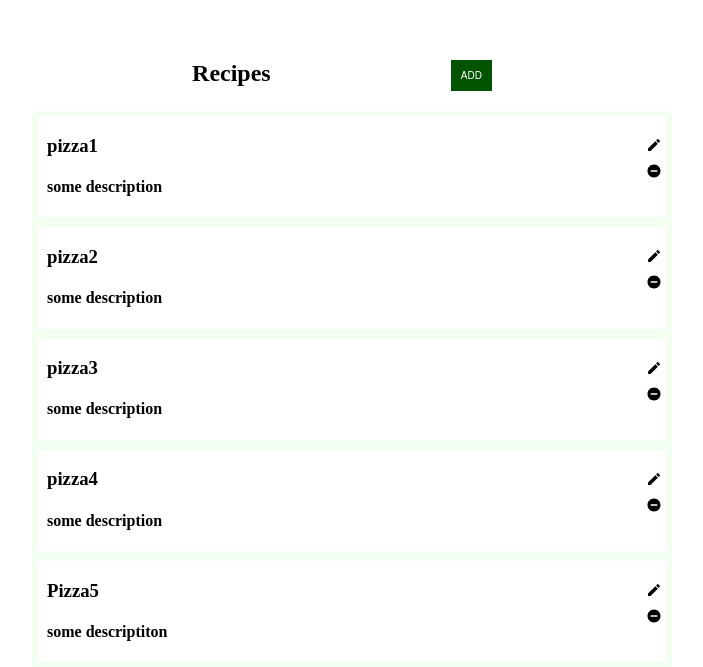
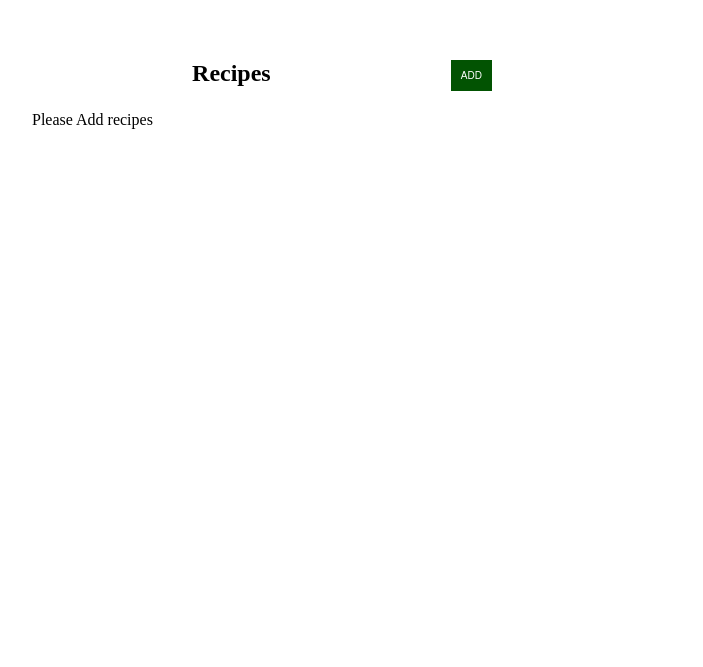
Before and after one commit to metalloid66/BunPlan, a React (Create React App) app: page / in a window 1280 px wide. Shown: the part 160-827 px from the top of the page, without its empty margins (288-991 px from the left). After the commit the page ends 800 px from the top, so only its background shows below. Built offline with nearby package versions, Linux system fonts and the light colour scheme; data requests are answered from the project's data file.

Commit message:
added deleting recipes

```diff
--- a/db.json
+++ b/db.json
@@ -1,59 +1,3 @@
 {
-  "recipes": [
-    {
-      "title": "pizza1",
-      "description": "some description",
-      "ingredients": {
-        "flour": {
-          "amount": 15,
-          "unit": "pcs"
-        }
-      },
-      "id": 0
-    },
-    {
-      "title": "pizza2",
-      "description": "some description",
-      "ingredients": {
-        "flour": {
-          "amount": 15,
-          "unit": "pcs"
-        },
-        "bulgur": {
-          "amount": 15,
-          "unit": "kilos"
-        }
-      },
-      "id": 1
-    },
-    {
-      "title": "pizza3",
-      "description": "some description",
-      "ingredients": {
-        "flour": {
-          "amount": 15,
-          "unit": "pcs"
-        }
-      },
-      "id": 2
-    },
-    {
-      "title": "pizza4",
-      "description": "some description",
-      "ingredients": {},
-      "id": 3
-    },
-    {
-      "title": "Pizza5",
-      "description": "some descriptiton",
-      "ingredients": {
-        "ings": {
-          "amount": 1,
-          "unit": "1",
-          "ingId": 23977
-        }
-      },
-      "id": 4
-    }
-  ]
+  "recipes": []
 }
--- a/src/App.js
+++ b/src/App.js
@@ -72,11 +72,22 @@ function App() {
     setRecipeState(recipeState.concat([data]));
   }
 
+  // Deleting a recipe (UI and Server)
+  async function removeRecipe(id) {
+    await fetch(`http://localhost:5000/recipes/${id}`, { method: "DELETE" });
+
+    setRecipeState(recipeState.filter((recipe) => recipe.id !== id));
+  }
+
   // Rendering
   return (
     <div className="App">
       {controlState.showRecipes ? (
-        <Recipes recipes={recipeState} toggleAddForm={toggleAddForm} />
+        <Recipes
+          recipes={recipeState}
+          toggleAddForm={toggleAddForm}
+          onRemove={removeRecipe}
+        />
       ) : null}
       {controlState.showRecipes ? null : (
         <RecipeAddForm
--- a/src/components/Recipe.jsx
+++ b/src/components/Recipe.jsx
@@ -6,7 +6,11 @@ export default function Recipe(props) {
     <div className="recipe-container">
       <div className="recipe-btns">
         <MdModeEdit style={{ paddingBottom: "10px" }} />
-        <IoMdRemoveCircle />
+        <IoMdRemoveCircle
+          onClick={() => {
+            props.onRemove(props.recipeId);
+          }}
+        />
       </div>
       <h3>{props.recipeTitle}</h3>
       <h4>{props.recipeDescription}</h4>
--- a/src/components/Recipes.jsx
+++ b/src/components/Recipes.jsx
@@ -14,8 +14,10 @@ export default function Recipes(props) {
         : props.recipes.map((recipe) => {
             return (
               <Recipe
+                onRemove={props.onRemove}
                 recipeTitle={recipe.title}
                 recipeDescription={recipe.description}
+                recipeId={recipe.id}
               />
             );
           })}
```
